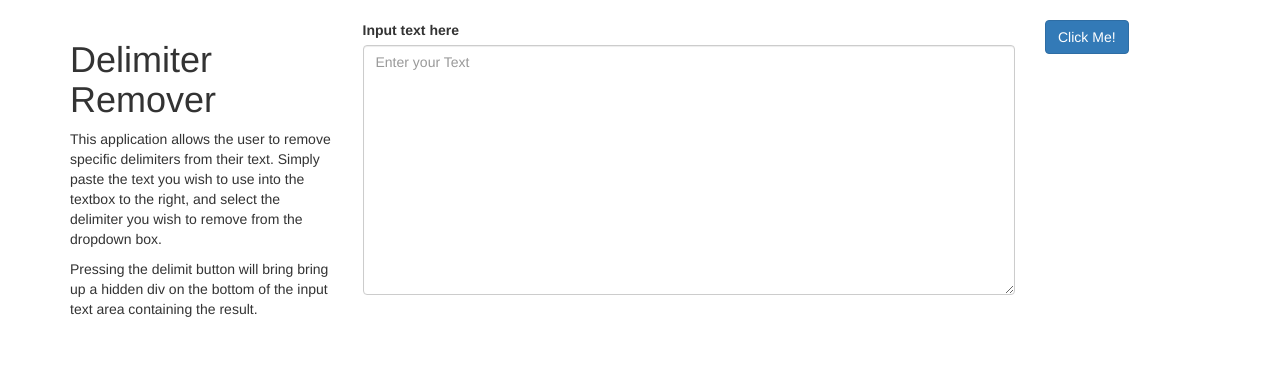
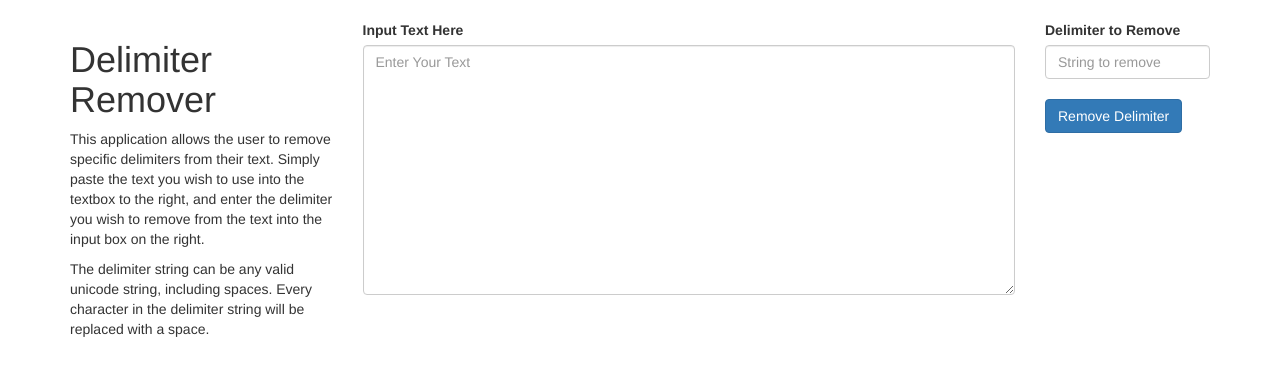
Before and after one commit to UptownFunctor/UptownFunctor, a Flask app: page /delimiter_remover in a window 1280 px wide. Shown: the part 56-432 px from the top of the page. Run offline with Flask 2, Linux system fonts and the light colour scheme; some libraries are stand-ins or nearby versions.

Commit message:
arbitary delimiter, disabled form submission ajax instead of onclick

```diff
--- a/app.py
+++ b/app.py
@@ -1,5 +1,6 @@
 from flask import Flask, render_template, request, make_response, jsonify, session, redirect
 from flask_bootstrap import Bootstrap
+from static.forms.delimiter_remover.delimiter_remover_forms import TextAreaForm
 
 app = Flask(__name__)
 app.config['SECRET_KEY'] = '~3A;h@&a\d7'
@@ -12,17 +13,20 @@ def hello_world():
 
 @app.route('/delimiter_remover', methods=['GET','POST'])
 def delimiter_remover():
+    form = TextAreaForm()
 
     if request.method == 'POST':
         print("processing text")
 
-        text = request.get_json()['value']
-        print(text.strip())
+        text = request.get_json()['text']
+        delimiter = request.get_json()['delimiter']
 
-        res = ' '.join(text.split(';')).strip()
+        d_len = len(delimiter)
+        res = (' '*d_len).join(text.split(delimiter)).strip()
+
         return make_response(jsonify({'message': res}), 200)
     else:
-        return render_template("delimiter_remover.html")
+        return render_template("delimiter_remover.html", form=form)
 
 @app.route('/hotdog')
 def hotdog():
--- /dev/null
+++ b/static/forms/delimiter_remover/delimiter_remover_forms.py
@@ -0,0 +1,10 @@
+from flask_wtf import FlaskForm
+from wtforms import TextAreaField, SubmitField, StringField
+from wtforms.validators import DataRequired
+
+class TextAreaForm(FlaskForm):
+
+    inputTextArea = TextAreaField('Input Text Here', validators=[DataRequired()])
+    outputTextArea = TextAreaField('Delimited Text')
+    delimiterInput = StringField('Delimiter to Remove', validators=[DataRequired()])
+    submit = SubmitField('Remove Delimiter')
--- a/static/scripts/delimiter_remover.js
+++ b/static/scripts/delimiter_remover.js
@@ -1,9 +1,13 @@
 async function delimit_text() {
-    let text = document.getElementById('input_form').value
+
+    let text = document.getElementById('inputTextArea').value
+    let delimiter = document.getElementById('delimiterInput').value
+    console.log(delimiter)
 
     let response = await fetch('/delimiter_remover', {
         method: "POST",
-        body: JSON.stringify({value:text}),
+        body: JSON.stringify({text:text,
+                                   delimiter:delimiter}),
         headers: {
             'content-type':'application/json'
         }
@@ -11,9 +15,6 @@ async function delimit_text() {
 
     let res = await response.json()
 
-    document.getElementById('output_form').value = res['message']
+    document.getElementById('outputTextArea').value = res['message']
     document.getElementById('output_form_container').style.visibility="visible"
-
 }
-
-document.getElementById('input_btn').addEventListener('click',delimit_text)
--- a/templates/delimiter_remover.html
+++ b/templates/delimiter_remover.html
@@ -7,29 +7,35 @@
                 <h1>Delimiter Remover</h1>
                 <p>
                     This application allows the user to remove specific delimiters from their text.
-                    Simply paste the text you wish to use into the textbox to the right, and select the
-                    delimiter you wish to remove from the dropdown box.
+                    Simply paste the text you wish to use into the textbox to the right, and enter the delimiter you
+                    wish to remove from the text into the input box on the right.
                 </p>
                 <p>
-                    Pressing the delimit button will bring bring up a hidden div on the bottom of the input
-                    text area containing the result.
+                    The delimiter string can be any valid unicode string, including spaces. Every character in the
+                    delimiter string will be replaced with a space.
                 </p>
             </div>
 
+            <form onsubmit="delimit_text(); return false">
                 <div class = col-sm-7 style="border: 1px coral">
-                <label for="input_form">Input text here</label>
-                <textarea class="form-control" id="input_form" style="height: 250px" placeholder="Enter your Text"></textarea>
+                    {{ form.inputTextArea.label }}
+                    {{ form.inputTextArea(class="form-control", style="height: 250px", placeholder="Enter Your Text") }}
 
                     <br>
                     <div id="output_form_container" style="visibility: hidden">
-                    <label for="output_form">Delimited Text</label>
-                    <textarea class="form-control" id="output_form" style="height:250px"></textarea>
+                        {{ form.outputTextArea.label }}
+                        {{ form.outputTextArea(class="form-control", style="height:250px") }}
                     </div>
                 </div>
 
                 <div class="col-sm-2" style="border: 1px navy">
-                <button class="btn btn-primary" id="input_btn">Click Me!</button>
+                    {{ form.delimiterInput.label}}
+                    {{ form.delimiterInput(class="form-control", placeholder="String to remove") }}
+
+                    <br>
+                    {{ form.submit(class="btn btn-primary") }}
                 </div>
+            </form>
 
         </div>
     </div>
--- a/templates/hidden.html
+++ b/templates/hidden.html
@@ -1 +1 @@
-<h1>Welcome to the hidden page!</h1>
+<h1>You found the hidden page!</h1>
```
Lines whose indentation alone changed are shown as unchanged.
